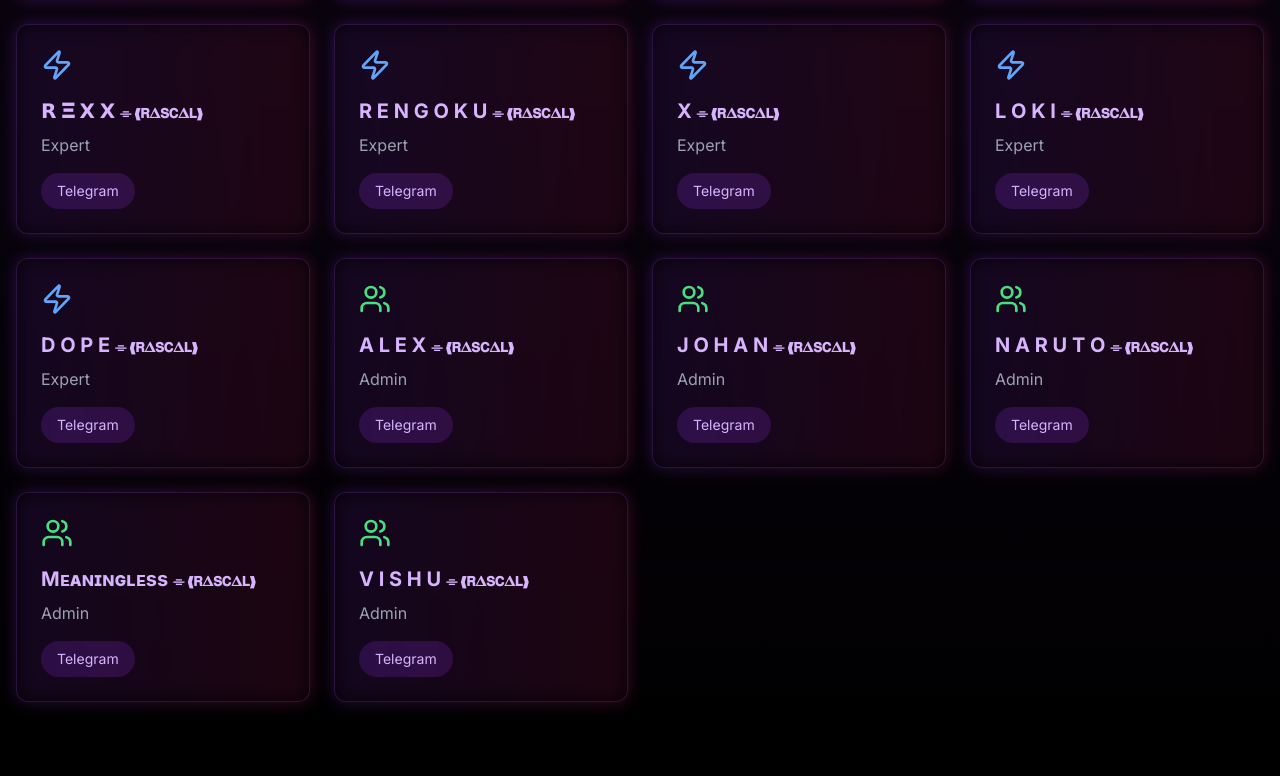
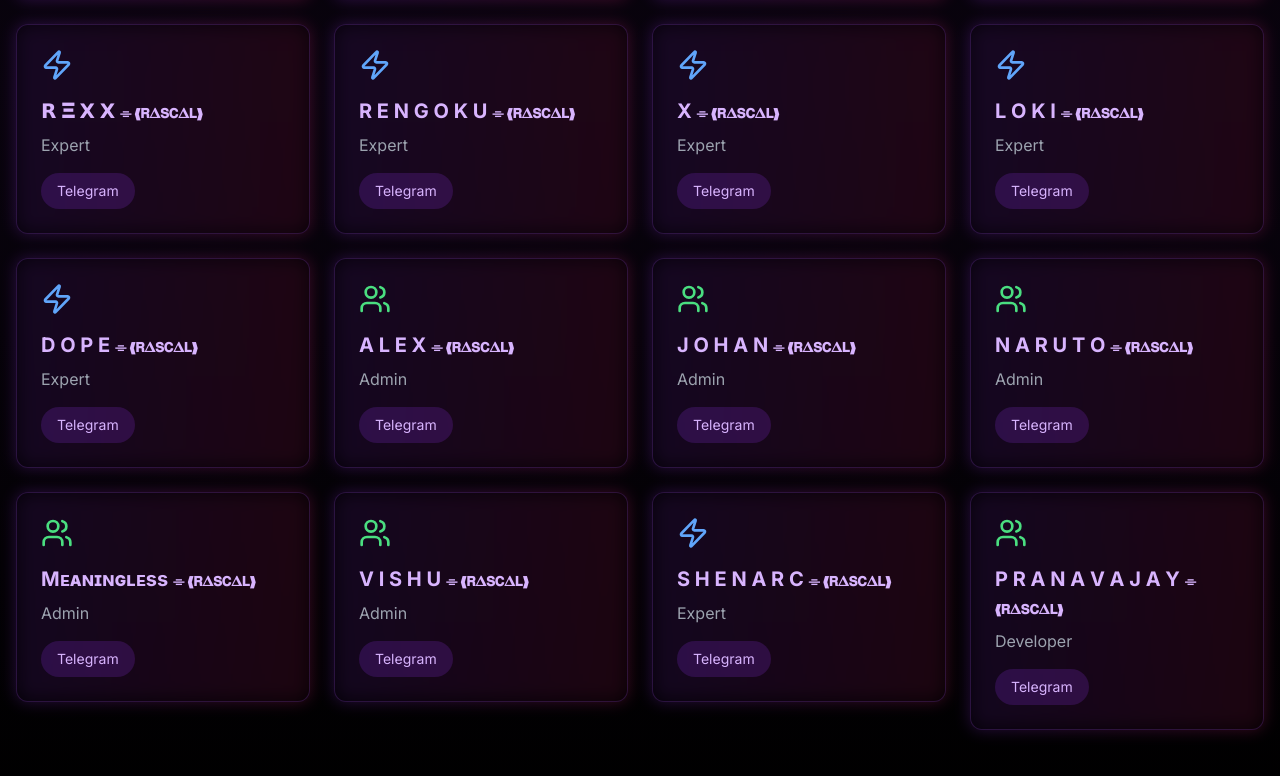
Before and after one commit to itspranavajay/rascal-network, a Next.js app: page / in a window 1280 px wide. Shown: the part 2424-3200 px from the top of the page. Built offline with nearby package versions, Linux system fonts and the light colour scheme.

Commit message:
Update Team.tsx

```diff
--- a/components/Team.tsx
+++ b/components/Team.tsx
@@ -22,6 +22,8 @@ const teamMembers = [
   { name: "N A R U T O", role: "Admin", icon: Users, color: "text-green-400", username: "Naruto_style" },
   { name: "Mᴇᴀɴɪɴɢʟᴇss", role: "Admin", icon: Users, color: "text-green-400", username: "The_Gerault" },
   { name: "V I S H U", role: "Admin", icon: Users, color: "text-green-400", username: "JUSTVISU" },
+  { name: "S H E N A R C", role: "Expert", icon: Zap, color: "text-blue-400", username: "Shenarc" },
+  { name: "P R A N A V  A J A Y", role: "Developer", icon: Users, color: "text-green-400", username: "mno_ai" },
 ]
 
 const Team = () => {
```
